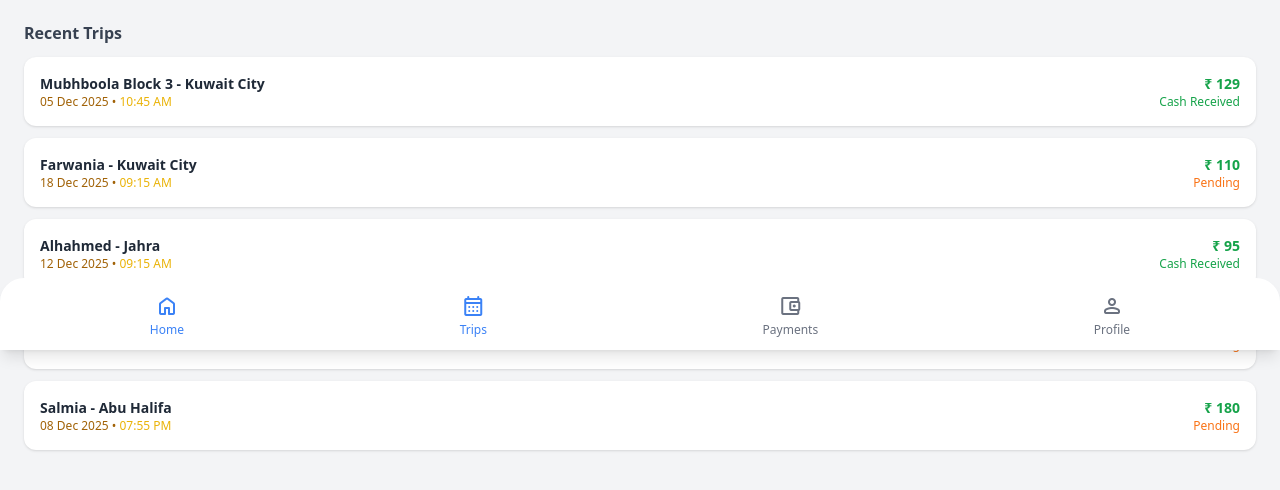
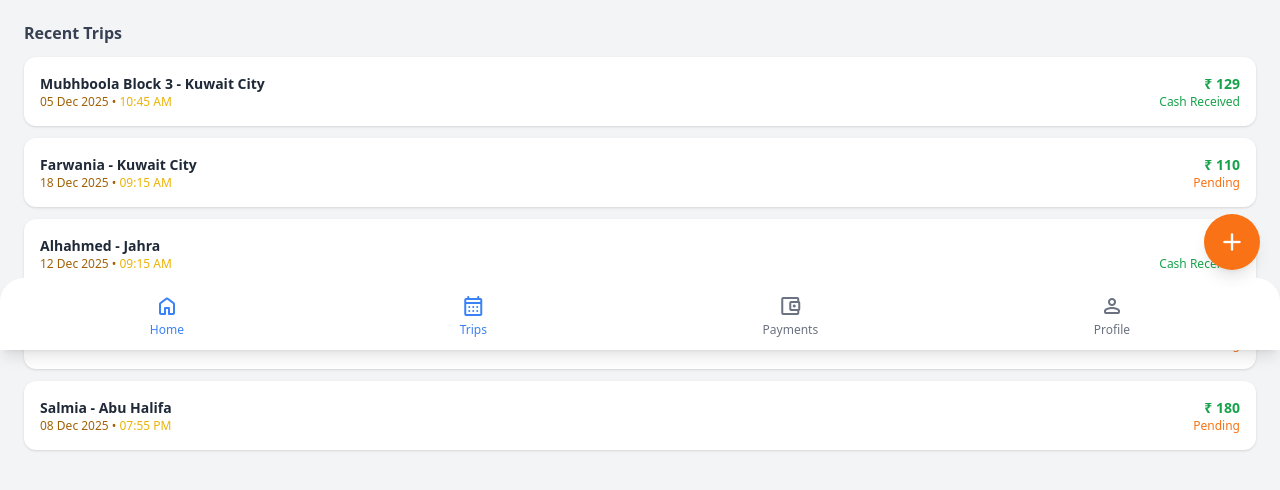
Before and after one commit to mpshraf323/taxtitrack, a plain HTML site: page dashboard.html in a window 1280 px wide. Shown: the part 450-940 px from the top of the page. Drawn offline with nearby package versions, Linux system fonts and the light colour scheme.

Commit message:
Add files via upload

```diff
--- a/dashboard.html
+++ b/dashboard.html
@@ -55,7 +55,7 @@
   <div class="flex justify-between items-center">
     <div class="flex items-center">
          <span class="material-symbols-rounded text-2xl pr-2 text-blue-600">account_balance_wallet</span>
-    <p class="font-semibold text-blue-600">My Wallet</p>
+    <p class="font-semibold text-blue-600">My Wallet </p>
     </div>
 
      <div class="text-xl font-bold text-blue-600">450 <span class="text-gray-400 text-[12px]">KWD</span></div>
@@ -218,6 +218,12 @@
   </div>
 
 </div>
+<a href="taketrip.html"
+   class="fixed bottom-20 right-5 bg-orange-500 text-white w-14 h-14
+          rounded-full flex items-center justify-center shadow-lg
+          hover:bg-orange-600 active:scale-95 transition-all duration-200">
+  <span class="material-symbols-rounded text-3xl">add</span>
+</a>
 
 
 </body>
```
